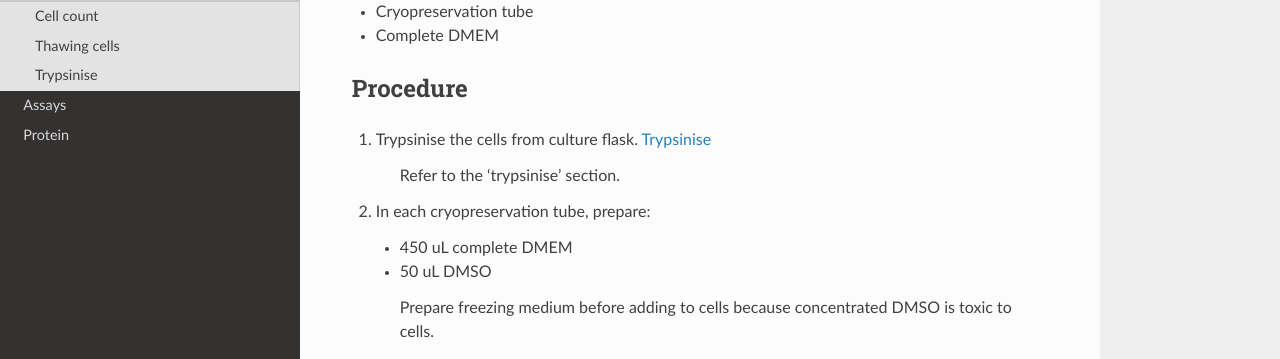
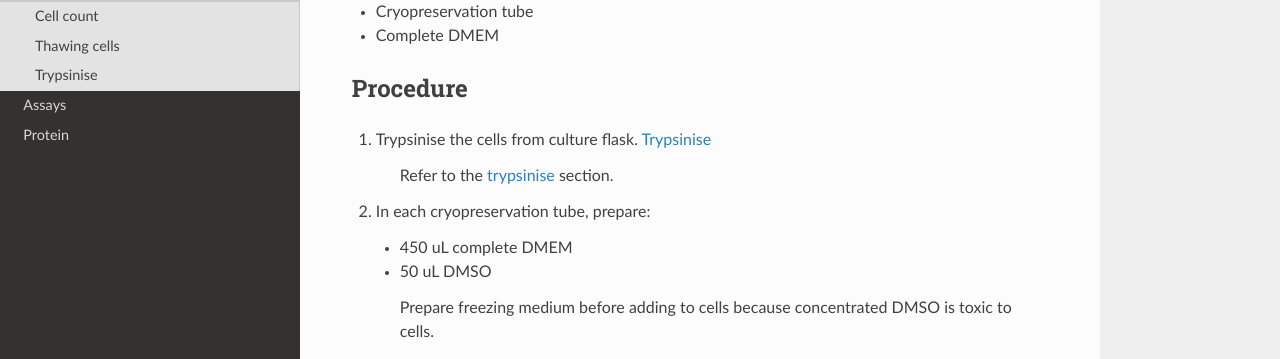
Before and after one commit to kehantan/labbook, a Sphinx documentation site: the page built from docs/cell_culture/cryo.rst, in a window 1280 px wide and 1049 px high. Shown: the part 336-695 px from the top of the window. Built offline with Sphinx 7.4.7 and the Read the Docs theme 2.0.0, drawn with Linux system fonts in a browser that asks for light colours; part of the change alters nothing that is shown.

```diff
--- a/docs/cell_culture/cryo.rst
+++ b/docs/cell_culture/cryo.rst
@@ -12,7 +12,7 @@ Procedure
 ---------
 #. Trypsinise the cells from culture flask. :ref:`My target`
 
-    Refer to the 'trypsinise' section.
+    Refer to the :ref:`trypsinise <My target>` section.
 
 #. In each cryopreservation tube, prepare:
 
```
